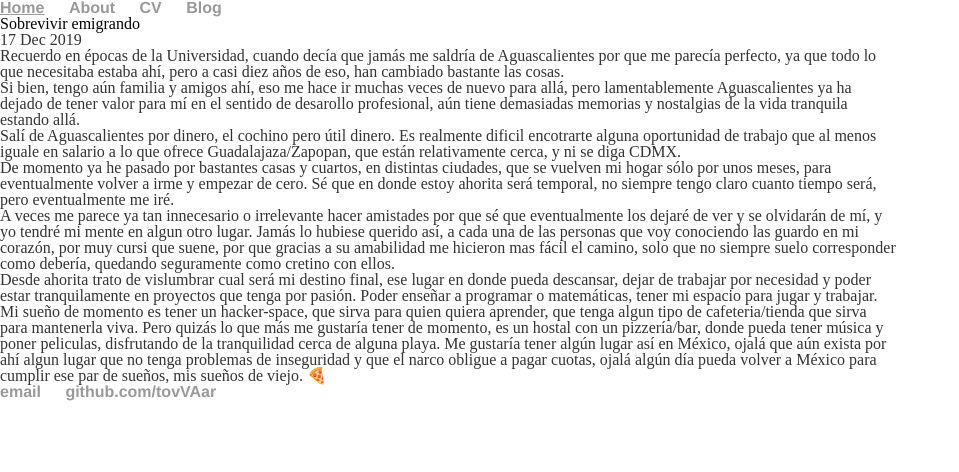
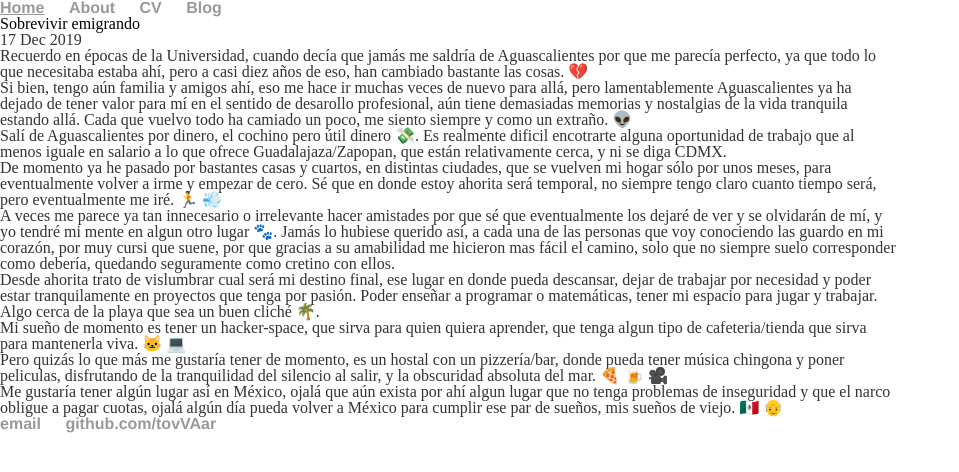
Before and after one commit to tovVAar/tovVAar.github.io, a Jekyll site: the page built from _posts/2019-12-17-Emigrando-ando.md, in a window 1280 px wide. Shown: the top 472 px of the page, without its empty margins (0-959 px from the left). Built offline with Jekyll 4.4.1, drawn with Linux system fonts in a browser that asks for light colours; nearby versions of some CDN libraries; emoji names are drawn with the system emoji font; library files that are not in the unit come from our copies.

```diff
--- a/_posts/2019-12-17-Emigrando-ando.md
+++ b/_posts/2019-12-17-Emigrando-ando.md
@@ -4,14 +4,20 @@ title: "Sobrevivir emigrando"
 date: 2019-12-17
 ---
 
-Recuerdo en épocas de la Universidad, cuando decía que jamás me saldría de Aguascalientes por que me parecía perfecto, ya que todo lo que necesitaba estaba ahí, pero a casi diez años de eso, han cambiado bastante las cosas.
+Recuerdo en épocas de la Universidad, cuando decía que jamás me saldría de Aguascalientes por que me parecía perfecto, ya que todo lo que necesitaba estaba ahí, pero a casi diez años de eso, han cambiado bastante las cosas. :broken_heart:
 
-Si bien, tengo aún familia y amigos ahí, eso me hace ir muchas veces de nuevo para allá, pero lamentablemente Aguascalientes ya ha dejado de tener valor para mí en el sentido de desarollo profesional, aún tiene demasiadas memorias y nostalgias de la vida tranquila estando allá.
+Si bien, tengo aún familia y amigos ahí, eso me hace ir muchas veces de nuevo para allá, pero lamentablemente Aguascalientes ya ha dejado de tener valor para mí en el sentido de desarollo profesional, aún tiene demasiadas memorias y nostalgias de la vida tranquila estando allá. Cada que vuelvo todo ha camiado un poco, me siento siempre y como un extraño. :alien:
 
-Salí de Aguascalientes por dinero, el cochino pero útil dinero. Es realmente dificil encotrarte alguna oportunidad de trabajo que al menos iguale en salario a lo que ofrece Guadalajaza/Zapopan, que están relativamente cerca, y ni se diga CDMX.
+Salí de Aguascalientes por dinero, el cochino pero útil dinero :money_with_wings:. Es realmente dificil encotrarte alguna oportunidad de trabajo que al menos iguale en salario a lo que ofrece Guadalajaza/Zapopan, que están relativamente cerca, y ni se diga CDMX.
 
-De momento ya he pasado por bastantes casas y cuartos, en distintas ciudades, que se vuelven mi hogar sólo por unos meses, para eventualmente volver a irme y empezar de cero. Sé que en donde estoy ahorita será temporal, no siempre tengo claro cuanto tiempo será, pero eventualmente me iré.
+De momento ya he pasado por bastantes casas y cuartos, en distintas ciudades, que se vuelven mi hogar sólo por unos meses, para eventualmente volver a irme y empezar de cero. Sé que en donde estoy ahorita será temporal, no siempre tengo claro cuanto tiempo será, pero eventualmente me iré. :runner: :dash:
 
-A veces me parece ya tan innecesario o irrelevante hacer amistades por que sé que eventualmente los dejaré de ver y se olvidarán de mí, y yo tendré mi mente en algun otro lugar. Jamás lo hubiese querido así, a cada una de las personas que voy conociendo las guardo en mi corazón, por muy cursi que suene, por que gracias a su amabilidad me hicieron mas fácil el camino, solo que no siempre suelo corresponder como debería, quedando seguramente como cretino con ellos.
+A veces me parece ya tan innecesario o irrelevante hacer amistades por que sé que eventualmente los dejaré de ver y se olvidarán de mí, y yo tendré mi mente en algun otro lugar :paw_prints:. Jamás lo hubiese querido así, a cada una de las personas que voy conociendo las guardo en mi corazón, por muy cursi que suene, por que gracias a su amabilidad me hicieron mas fácil el camino, solo que no siempre suelo corresponder como debería, quedando seguramente como cretino con ellos.
 
-Desde ahorita trato de vislumbrar cual será mi destino final, ese lugar en donde pueda descansar, dejar de trabajar por necesidad y poder estar tranquilamente en proyectos que tenga por pasión. Poder enseñar a programar o matemáticas, tener mi espacio para jugar y trabajar. Mi sueño de momento es tener un hacker-space, que sirva para quien quiera aprender, que tenga algun tipo de cafeteria/tienda que sirva para mantenerla viva. Pero quizás lo que más me gustaría tener de momento, es un hostal con un pizzería/bar, donde pueda tener música y poner peliculas, disfrutando de la tranquilidad cerca de alguna playa. Me gustaría tener algún lugar así en México, ojalá que aún exista por ahí algun lugar que no tenga problemas de inseguridad y que el narco obligue a pagar cuotas, ojalá algún día pueda volver a México para cumplir ese par de sueños, mis sueños de viejo. :pizza:
+Desde ahorita trato de vislumbrar cual será mi destino final, ese lugar en donde pueda descansar, dejar de trabajar por necesidad y poder estar tranquilamente en proyectos que tenga por pasión. Poder enseñar a programar o matemáticas, tener mi espacio para jugar y trabajar. Algo cerca de la playa que sea un buen cliché :palm_tree:.
+
+Mi sueño de momento es tener un hacker-space, que sirva para quien quiera aprender, que tenga algun tipo de cafeteria/tienda que sirva para mantenerla viva. :cat: :computer:
+
+Pero quizás lo que más me gustaría tener de momento, es un hostal con un pizzería/bar, donde pueda tener música chingona y poner peliculas, disfrutando de la tranquilidad del silencio al salir, y la obscuridad absoluta del mar. :pizza: :beer: :movie_camera:
+
+Me gustaría tener algún lugar así en México, ojalá que aún exista por ahí algun lugar que no tenga problemas de inseguridad y que el narco obligue a pagar cuotas, ojalá algún día pueda volver a México para cumplir ese par de sueños, mis sueños de viejo. :mexico: :older_man:
```
Also changed, not shown: _posts/2019-11-30-First_Post.md (+3 -1 lines).
